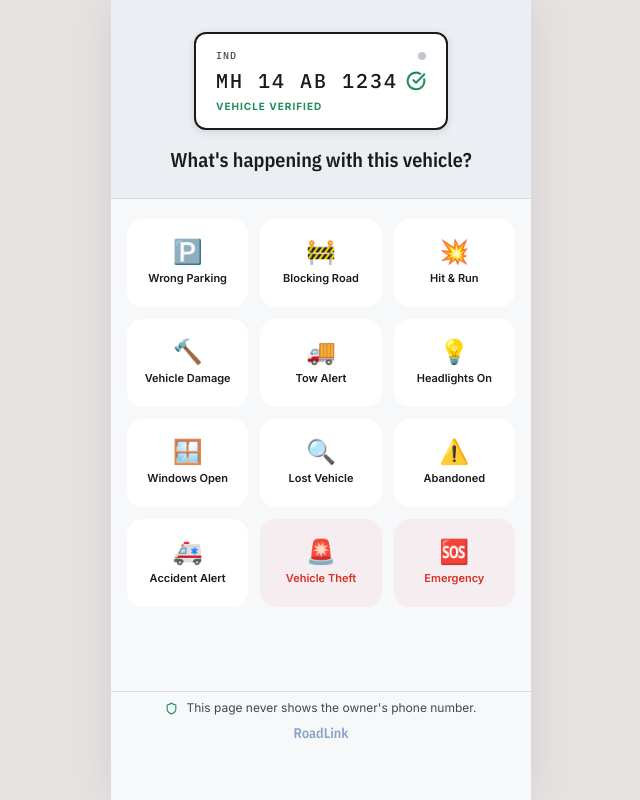
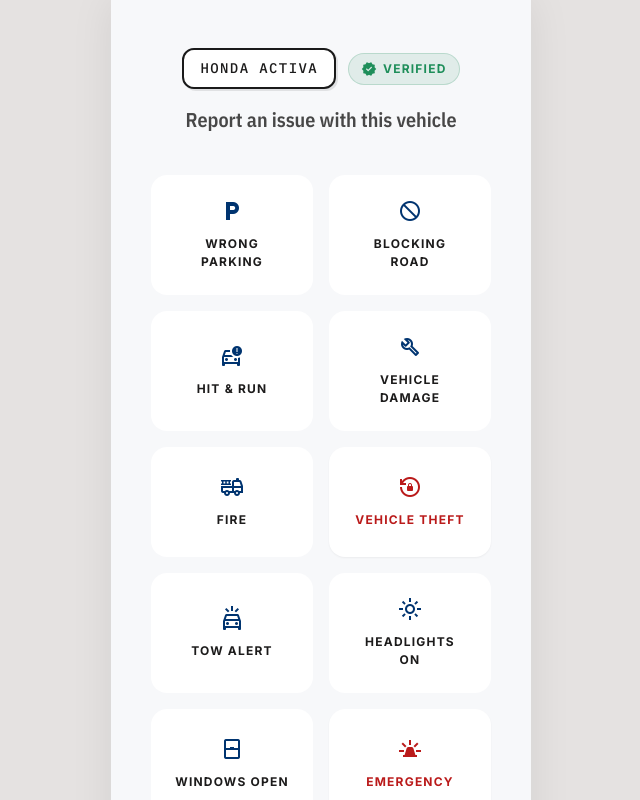
Before and after one commit to ajinkya682/roadlink-demo-app, a React (Vite) app: page /scan-landing in a window 1280 px wide. Shown: the top 800 px of the page, without its empty margins (319-959 px from the left). Built offline with nearby package versions, Linux system fonts and the light colour scheme.

Commit message:
feat: enhance QRScanner with real camera integration and update report categories with icons

```diff
--- a/index.html
+++ b/index.html
@@ -11,6 +11,7 @@
     <link rel="preconnect" href="https://fonts.googleapis.com">
     <link rel="preconnect" href="https://fonts.gstatic.com" crossorigin>
     <link href="https://fonts.googleapis.com/css2?family=IBM+Plex+Mono:wght@400;500&family=IBM+Plex+Sans+Condensed:wght@600&family=Inter:ital,wght@0,400;0,500;0,600;0,700;1,400&display=swap" rel="stylesheet">
+    <link href="https://fonts.googleapis.com/css2?family=Material+Symbols+Outlined:wght,FILL@100..700,0..1&display=swap" rel="stylesheet">
     <title>RoadLink — Vehicle Digital Identity</title>
   </head>
   <body>
--- a/src/demo-data/categories.js
+++ b/src/demo-data/categories.js
@@ -1,16 +1,17 @@
 // Report categories — used in ScanLanding + ReportDetail
 // isAlert=true → alert-red styling, reserved for Theft & Emergency
 export const reportCategories = [
-  { id: 'wrong-parking',   label: 'Wrong Parking',   emoji: '🅿️', isAlert: false },
-  { id: 'blocking-road',   label: 'Blocking Road',   emoji: '🚧', isAlert: false },
-  { id: 'hit-and-run',     label: 'Hit & Run',       emoji: '💥', isAlert: false },
-  { id: 'vehicle-damage',  label: 'Vehicle Damage',  emoji: '🔨', isAlert: false },
-  { id: 'tow-alert',       label: 'Tow Alert',       emoji: '🚚', isAlert: false },
-  { id: 'headlights-on',   label: 'Headlights On',   emoji: '💡', isAlert: false },
-  { id: 'windows-open',    label: 'Windows Open',    emoji: '🪟', isAlert: false },
-  { id: 'lost-vehicle',    label: 'Lost Vehicle',    emoji: '🔍', isAlert: false },
-  { id: 'abandoned',       label: 'Abandoned',       emoji: '⚠️', isAlert: false },
-  { id: 'accident-alert',  label: 'Accident Alert',  emoji: '🚑', isAlert: false },
-  { id: 'vehicle-theft',   label: 'Vehicle Theft',   emoji: '🚨', isAlert: true  },
-  { id: 'emergency',       label: 'Emergency',       emoji: '🆘', isAlert: true  },
+  { id: 'wrong-parking',   label: 'Wrong Parking',     icon: 'local_parking',     isAlert: false },
+  { id: 'blocking-road',   label: 'Blocking Road',     icon: 'block',             isAlert: false },
+  { id: 'hit-and-run',     label: 'Hit & Run',         icon: 'car_crash',         isAlert: false },
+  { id: 'vehicle-damage',  label: 'Vehicle Damage',    icon: 'build',             isAlert: false },
+  { id: 'fire',            label: 'Fire',              icon: 'fire_truck',        isAlert: false },
+  { id: 'vehicle-theft',   label: 'Vehicle Theft',     icon: 'lock_reset',        isAlert: true  },
+  { id: 'tow-alert',       label: 'Tow Alert',         icon: 'minor_crash',       isAlert: false },
+  { id: 'headlights-on',   label: 'Headlights On',     icon: 'light_mode',        isAlert: false },
+  { id: 'windows-open',    label: 'Windows Open',      icon: 'sensor_window',     isAlert: false },
+  { id: 'emergency',       label: 'Emergency',         icon: 'e911_emergency',    isAlert: true  },
+  { id: 'lost-vehicle',    label: 'Lost Vehicle',      icon: 'location_searching',isAlert: false },
+  { id: 'abandoned',       label: 'Abandoned Vehicle', icon: 'delete_forever',    isAlert: false },
+  { id: 'accident-alert',  label: 'Accident Alert',    icon: 'emergency_share',   isAlert: false, fullWidth: true },
 ];
--- a/src/pages/GuestDashboard.jsx
+++ b/src/pages/GuestDashboard.jsx
@@ -37,7 +37,7 @@ export default function GuestDashboard() {
         <motion.div
           variants={fadeUp}
           className="bg-white rounded-2xl border border-outline-light shadow-card overflow-hidden"
-          onClick={() => navigate('/scan-landing')}
+          onClick={() => navigate('/scanner')}
           whileTap={{ scale: 0.98 }}
         >
           <div className="flex items-center gap-4 p-5">
--- a/src/pages/guest/ReportDetail.jsx
+++ b/src/pages/guest/ReportDetail.jsx
@@ -41,7 +41,7 @@ export default function ReportDetail() {
               ? 'border-alert-red bg-alert-red/5 text-alert-red'
               : 'border-outline-light bg-white text-on-surface'
           }`}>
-            <span className="text-lg">{cat.emoji}</span>
+            <span className="material-symbols-outlined text-[18px]">{cat.icon || 'local_parking'}</span>
             {cat.label}
           </div>
         </motion.div>
--- a/src/pages/guest/ScanLanding.jsx
+++ b/src/pages/guest/ScanLanding.jsx
@@ -1,14 +1,13 @@
-import React from 'react';
+import React, { useState } from 'react';
 import { useNavigate } from 'react-router-dom';
 import { motion } from 'framer-motion';
 import { Shield } from 'lucide-react';
-import PlateTag from '../../components/PlateTag';
 import { reportCategories } from '../../demo-data/categories';
 import { scannedVehicle } from '../../demo-data/scannedVehicle';
 
 const containerVariants = {
   hidden: {},
-  show: { transition: { staggerChildren: 0.04, delayChildren: 0.2 } },
+  show: { transition: { staggerChildren: 0.04, delayChildren: 0.1 } },
 };
 const itemVariants = {
   hidden: { opacity: 0, y: 16, scale: 0.95 },
@@ -23,64 +22,90 @@ export default function ScanLanding() {
   };
 
   return (
-    <div className="min-h-screen bg-fog flex flex-col pb-8">
-      {/* Plate hero */}
-      <div className="bg-navy/5 px-5 pt-8 pb-6 flex flex-col items-center border-b border-outline-light/50">
-        <PlateTag
-          plateNumber={scannedVehicle.plate}
-          displayName={scannedVehicle.displayName}
-          isVerified={scannedVehicle.isVerified}
-          size="lg"
-          animateEntry
-        />
-        <p className="mt-4 font-display text-headline-sm text-on-surface text-center">
-          What's happening with this vehicle?
-        </p>
+    <div className="bg-[#F7F8FA] text-[#1c1b1b] font-body min-h-screen flex flex-col">
+      <main className="flex-grow container mx-auto px-4 md:px-10 py-8 max-w-2xl">
+        <header className="flex flex-col items-center justify-center gap-4 mb-10 mt-4">
+          <div className="flex items-center gap-3">
+            <div className="bg-white rounded-lg px-4 py-2 flex items-center justify-center border-2 border-[#1A1A1A] shadow-[2px_2px_0px_0px_rgba(26,26,26,0.1)]">
+              <span className="font-mono text-[14px] text-[#1c1b1b] font-medium tracking-widest uppercase">
+                {scannedVehicle.displayName}
+              </span>
             </div>
+            {scannedVehicle.isVerified && (
+              <div className="flex items-center gap-1.5 px-3 py-1.5 rounded-full bg-[#1E8E5A]/10 text-[#1E8E5A] border border-[#1E8E5A]/20">
+                <span className="material-symbols-outlined text-[16px]" style={{ fontVariationSettings: "'FILL' 1" }}>
+                  verified
+                </span>
+                <span className="font-body text-[12px] font-bold tracking-widest uppercase">VERIFIED</span>
+              </div>
+            )}
+          </div>
+          <h1 className="font-display text-[20px] font-semibold text-[#1c1b1b] text-center opacity-80">
+            Report an issue with this vehicle
+          </h1>
+        </header>
 
-      {/* Category grid */}
-      <div className="px-4 py-5 flex-1">
-        <motion.div
-          className="grid grid-cols-3 gap-3"
+        <motion.section
+          className="grid grid-cols-2 gap-4"
           variants={containerVariants}
           initial="hidden"
           animate="show"
         >
-          {reportCategories.map((cat) => (
+          {reportCategories.map((cat) => {
+            const isRedAlert = cat.isAlert;
+            const isFullWidth = cat.fullWidth;
+
+            return (
               <motion.button
                 key={cat.id}
                 variants={itemVariants}
-              whileTap={{ scale: 0.94 }}
+                whileTap={{ scale: 0.96 }}
                 onClick={() => handleCategory(cat)}
                 className={`
-                flex flex-col items-center justify-center gap-2 rounded-xl p-3 min-h-[88px]
-                border-2 transition-colors duration-150 font-body
-                ${cat.isAlert
-                  ? 'border-alert-red bg-alert-red/5 hover:bg-alert-red/10'
-                  : 'border-outline-light bg-white hover:bg-surface-low hover:border-navy/30'
+                  flex flex-col items-center justify-center gap-3 p-6 rounded-xl transition-colors min-h-[110px]
+                  ${isFullWidth ? 'col-span-2 flex-row' : ''}
+                  ${isRedAlert
+                    ? 'bg-white border-2 border-[#ba1a1a]/60 shadow-sm hover:bg-[#ba1a1a]/5'
+                    : 'bg-white border border-[#1c1b1b]/10 hover:border-[#003470]/30'
                   }
                 `}
               >
-              <span className="text-2xl leading-none" role="img" aria-label={cat.label}>
-                {cat.emoji}
+                <span
+                  className={`material-symbols-outlined ${isRedAlert ? 'text-[#ba1a1a]' : 'text-[#003470]'}`}
+                  style={isRedAlert ? { fontVariationSettings: "'FILL' 1" } : {}}
+                >
+                  {cat.icon}
                 </span>
-              <span className={`text-[11px] font-semibold leading-tight text-center ${cat.isAlert ? 'text-alert-red' : 'text-on-surface'}`}>
+                <span
+                  className={`font-body text-[12px] font-bold tracking-widest uppercase text-center ${
+                    isRedAlert ? 'text-[#ba1a1a]' : 'text-[#1c1b1b]'
+                  }`}
+                >
                   {cat.label}
                 </span>
               </motion.button>
-          ))}
-        </motion.div>
-      </div>
+            );
+          })}
+        </motion.section>
 
-      {/* Footer */}
-      <footer className="px-5 pt-2 pb-6 text-center border-t border-outline-light/50">
-        <div className="flex items-center justify-center gap-2 mb-1">
-          <Shield size={13} className="text-verified-green" />
-          <p className="font-body text-xs text-on-surface-muted">
-            This page never shows the owner's phone number.
+        <div className="mt-12 flex justify-center">
+          <div className="bg-[#003470]/5 rounded-2xl p-6 border border-[#003470]/10 flex items-start gap-4 max-w-sm">
+            <span className="material-symbols-outlined text-[#003470] mt-1">info</span>
+            <div className="flex flex-col">
+              <p className="font-body text-[14px] text-[#1c1b1b]/70 leading-relaxed">
+                Selecting an option will immediately notify the vehicle owner via a privacy-protected link. Do not use this service for harassment.
               </p>
             </div>
-        <span className="font-display text-sm font-semibold text-navy/50">RoadLink</span>
+          </div>
+        </div>
+      </main>
+
+      <footer className="w-full py-8 px-4 text-center flex flex-col items-center gap-4 border-t border-[#1c1b1b]/5 mt-4">
+        <p className="font-body text-[14px] text-[#434751]">This page never shows the owner's phone number.</p>
+        <div className="flex items-center gap-2">
+          <span className="font-display text-[18px] tracking-tight text-[#003470] font-bold">RoadLink</span>
+          <span className="font-mono text-[10px] bg-[#1c1b1b]/5 px-2 py-0.5 rounded text-[#1c1b1b]/60">v2.4.0</span>
+        </div>
       </footer>
     </div>
   );
```
Also changed, not shown: src/pages/shared/QRScanner.jsx (+42 -11 lines). Lines whose indentation alone changed are shown as unchanged.
